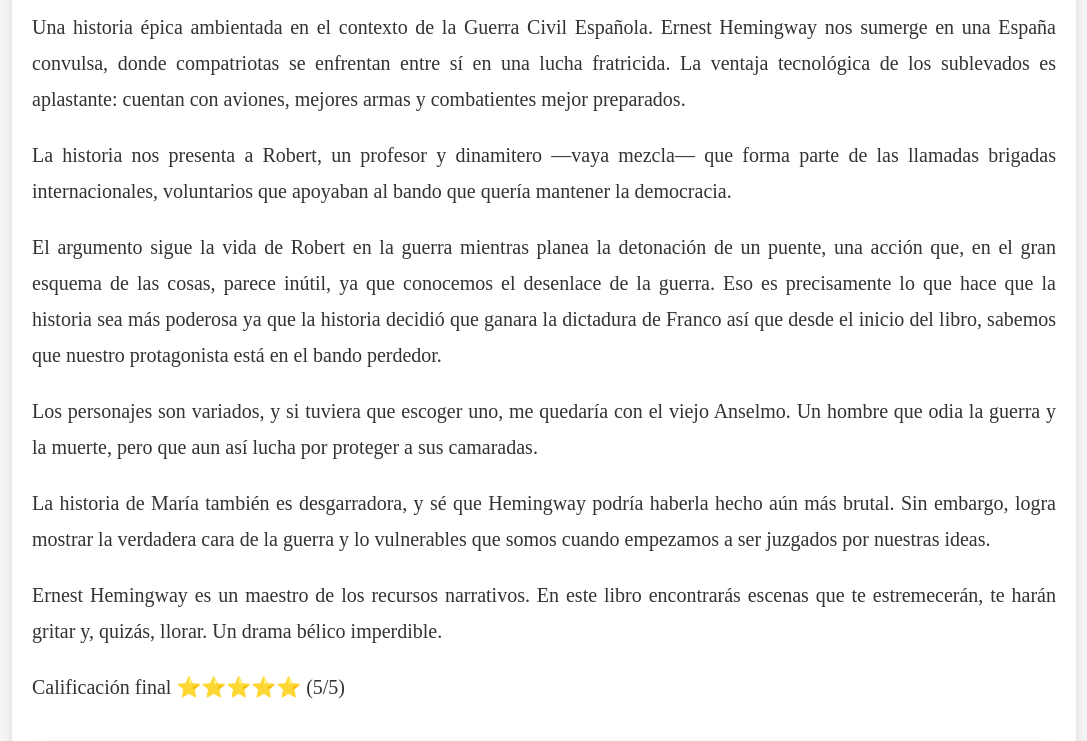
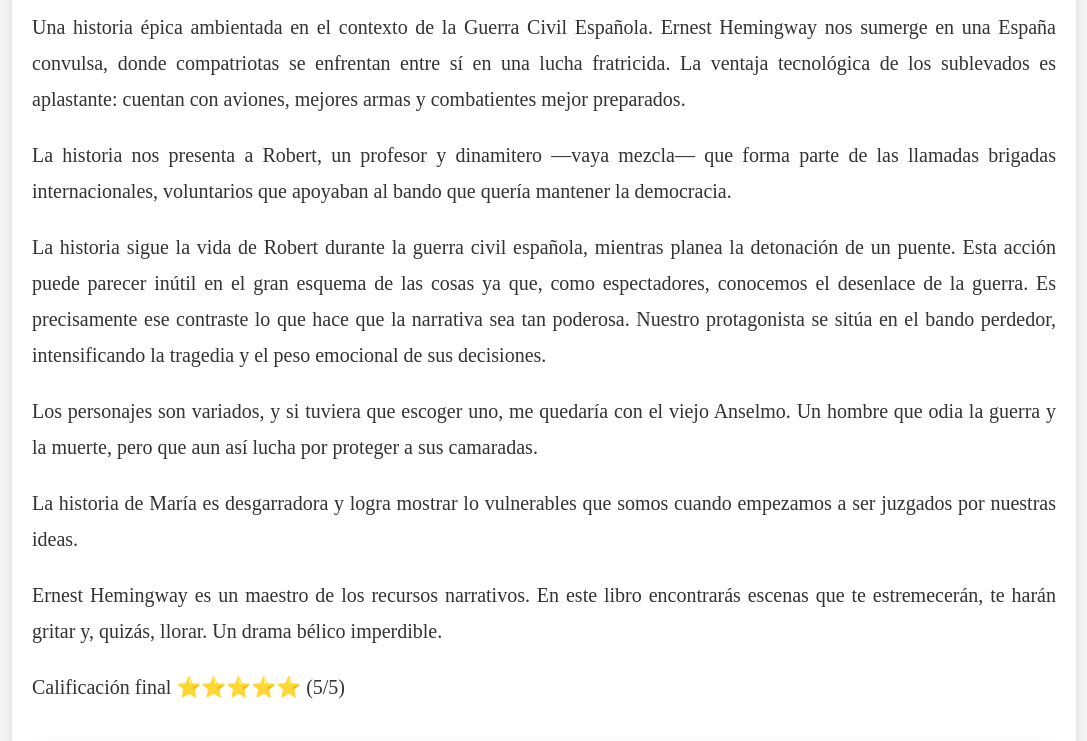
Before and after one commit to WMARBAR/myPage_WFM, a Flask app: page /rese_fwtbt_Heminghway in a window 1280 px wide. Shown: the part 341-1082 px from the top of the page, without its empty margins (96-1183 px from the left). Run offline with Flask 3, Linux system fonts and the light colour scheme; some web fonts are replaced.

Commit message:
se arregla reseña de fwtbt

```diff
--- a/templates/H_cyberRevuelta.html
+++ b/templates/H_cyberRevuelta.html
@@ -14,7 +14,7 @@
     </header>
 
     <div class="container">
-        <h2 class="story-title">La cyber revuelta</h2>
+        <h2 class="story-title">La nueva mayoría</h2>
         <div class="story-text">
 
             <p>Los años dos mil quinientos estuvieron marcados por tribulaciones debido al ascenso de una nueva mayoría en el planeta: los transhumanos. Personas que habían modificado su cuerpo con partes robóticas, fusionando carne y máquina en su búsqueda de evolución. Se organizaron multitudinarias manifestaciones en pro de los derechos transhumanistas, lo que generó divisiones en la sociedad.</p>
--- a/templates/rese_fwtbt_Heminghway.html
+++ b/templates/rese_fwtbt_Heminghway.html
@@ -21,11 +21,11 @@
 
             <p>La historia nos presenta a Robert, un profesor y dinamitero —vaya mezcla— que forma parte de las llamadas brigadas internacionales, voluntarios que apoyaban al bando que quería mantener la democracia.</p>
 
-            <p>El argumento sigue la vida de Robert en la guerra mientras planea la detonación de un puente, una acción que, en el gran esquema de las cosas, parece inútil, ya que conocemos el desenlace de la guerra. Eso es precisamente lo que hace que la historia sea más poderosa ya que la historia decidió que ganara la dictadura de Franco así que desde el inicio del libro, sabemos que nuestro protagonista está en el bando perdedor.</p>
+            <p>La historia sigue la vida de Robert durante la guerra civil española, mientras planea la detonación de un puente. Esta acción puede parecer inútil en el gran esquema de las cosas ya que, como espectadores, conocemos el desenlace de la guerra. Es precisamente ese contraste lo que hace que la narrativa sea tan poderosa. Nuestro protagonista se sitúa en el bando perdedor, intensificando la tragedia y el peso emocional de sus decisiones.</p>
 
             <p>Los personajes son variados, y si tuviera que escoger uno, me quedaría con el viejo Anselmo. Un hombre que odia la guerra y la muerte, pero que aun así lucha por proteger a sus camaradas.</p>
 
-            <p>La historia de María también es desgarradora, y sé que Hemingway podría haberla hecho aún más brutal. Sin embargo, logra mostrar la verdadera cara de la guerra y lo vulnerables que somos cuando empezamos a ser juzgados por nuestras ideas.</p>
+            <p>La historia de María es desgarradora y logra mostrar lo vulnerables que somos cuando empezamos a ser juzgados por nuestras ideas.</p>
 
             <p>Ernest Hemingway es un maestro de los recursos narrativos. En este libro encontrarás escenas que te estremecerán, te harán gritar y, quizás, llorar. Un drama bélico imperdible.</p>
 
```
